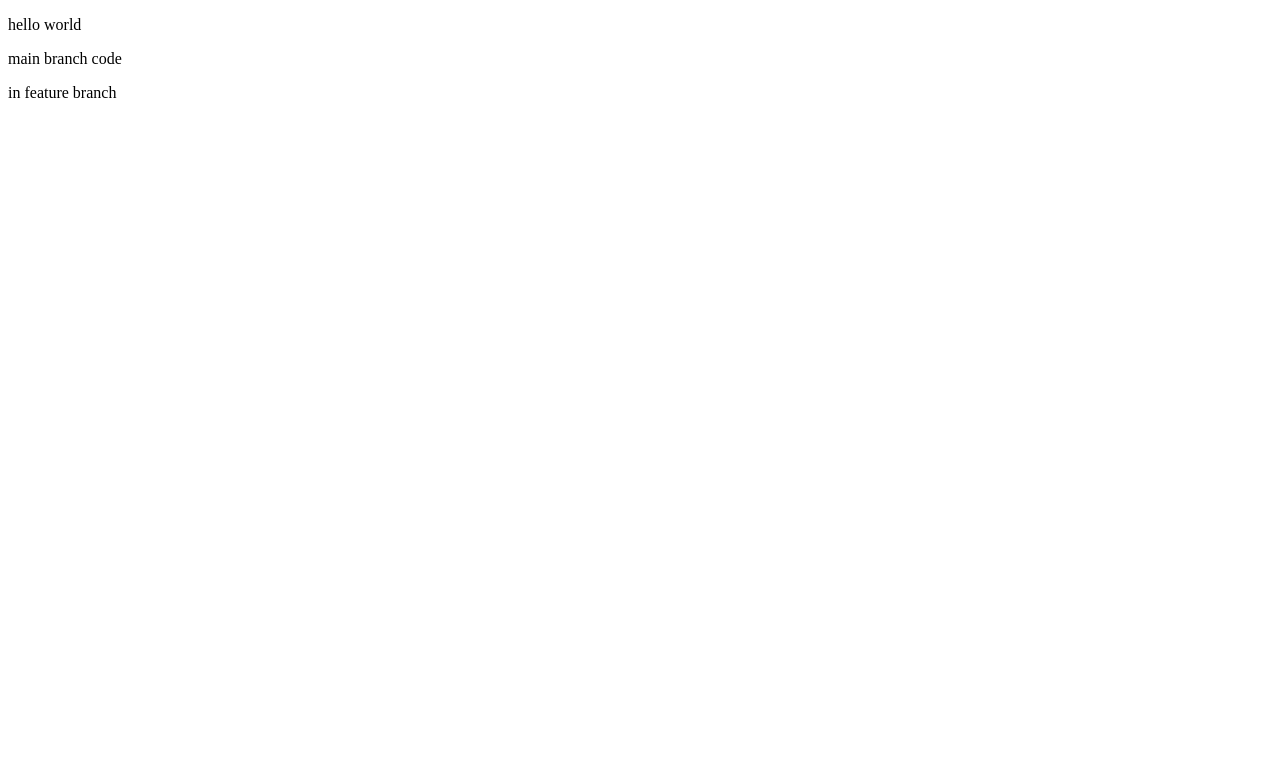
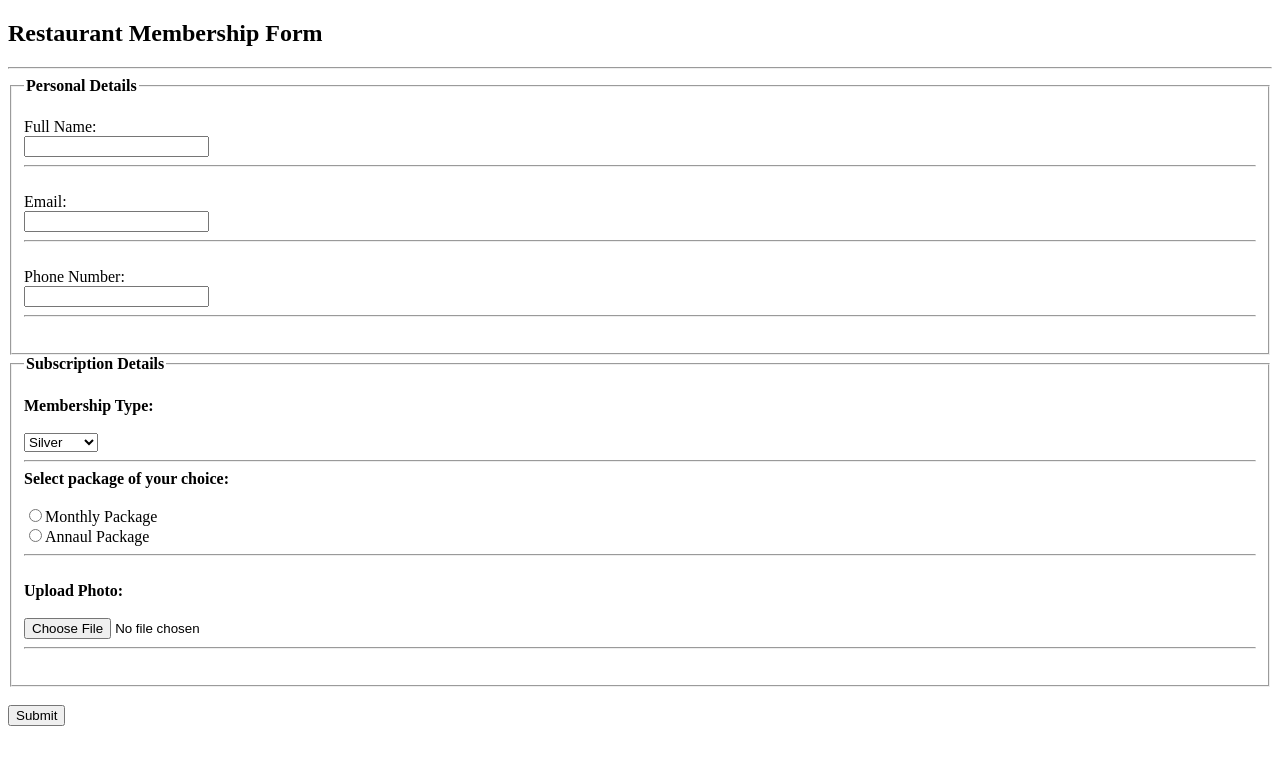
Before and after one commit to Mallela-Anil/Remote-Repo2, a plain HTML site: page index.html in a window 1280 px wide. Drawn offline with Linux system fonts and the light colour scheme.

Commit message:
added form code

```diff
--- a/index.html
+++ b/index.html
@@ -1,13 +1,54 @@
+
 <!DOCTYPE html>
 <html lang="en">
 <head>
     <meta charset="UTF-8">
-    <meta name="viewport" content="width=, initial-scale=1.0">
+    <meta name="viewport" content="width=device-width, initial-scale=1.0">
     <title>Document</title>
 </head>
 <body>
-    <p>hello world</p>
-    <p>main branch code</p>
-    <p>in feature branch</p>
+<h2>Restaurant Membership Form</h2>
+<hr>
+<fieldset>
+    <legend><Strong>Personal Details</Strong></legend>
+    <br>
+    <label for="name">Full Name:</label><br>
+    <input type="text" id="name" name="myName">
+    <hr>
+    <br>
+    <label for="email">Email:</label><br>
+    <input type="email" name="myEmail" id="email">
+    <hr>
+    <br>
+    <label for="mobile">Phone Number:</label><br>
+    <input type="tel" name="number" id="mobile">
+    <hr>
+    <br>
+</fieldset>
+<fieldset>
+    <legend><strong>Subscription Details</strong></legend>
+    <br>
+    <label for="membership"><strong>Membership Type:</strong></label><br>
+    <br>
+    <select name="myMembership" id="membership">
+        <option value="Silver">Silver</option>
+        <option value="Gold">Gold</option>
+        <option value="Platinum">Platinum</option>
+    </select>
+    <hr>
+    <label for="package"><strong>Select package of your choice:</strong></label><br>
+    <br>
+    <input type="radio" name="myPackage" id="package">Monthly Package <br>
+    <input type="radio" name="myPackage" id="package">Annaul Package <br>
+    <hr>
+    <br>
+    <label for="photo"><strong>Upload Photo:</strong></label><br>
+    <br>
+    <input type="file" name="myPhoto" id="photo">
+    <hr>
+    <br>
+</fieldset>
+<br>
+<button type="button">Submit</button>
 </body>
 </html>
```
